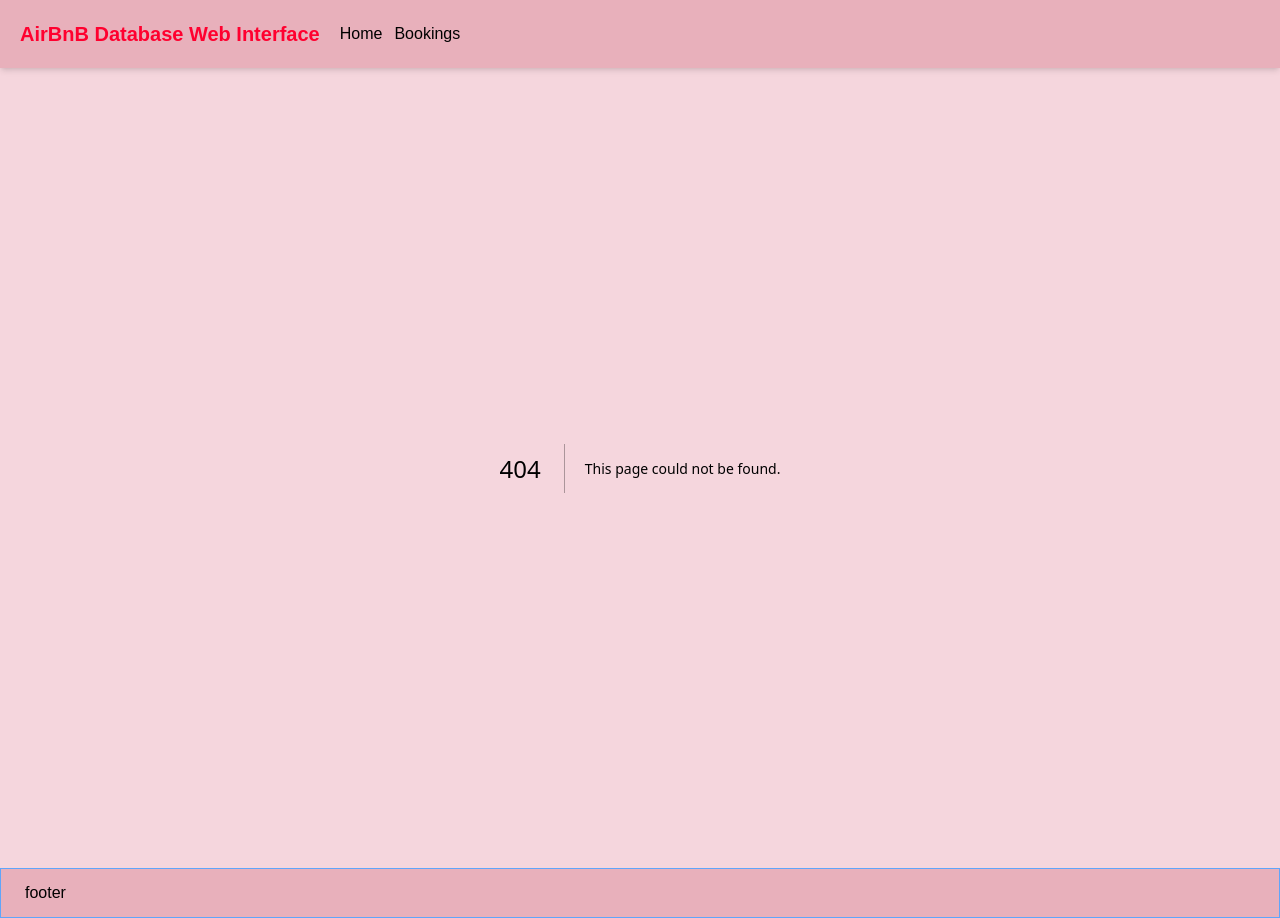
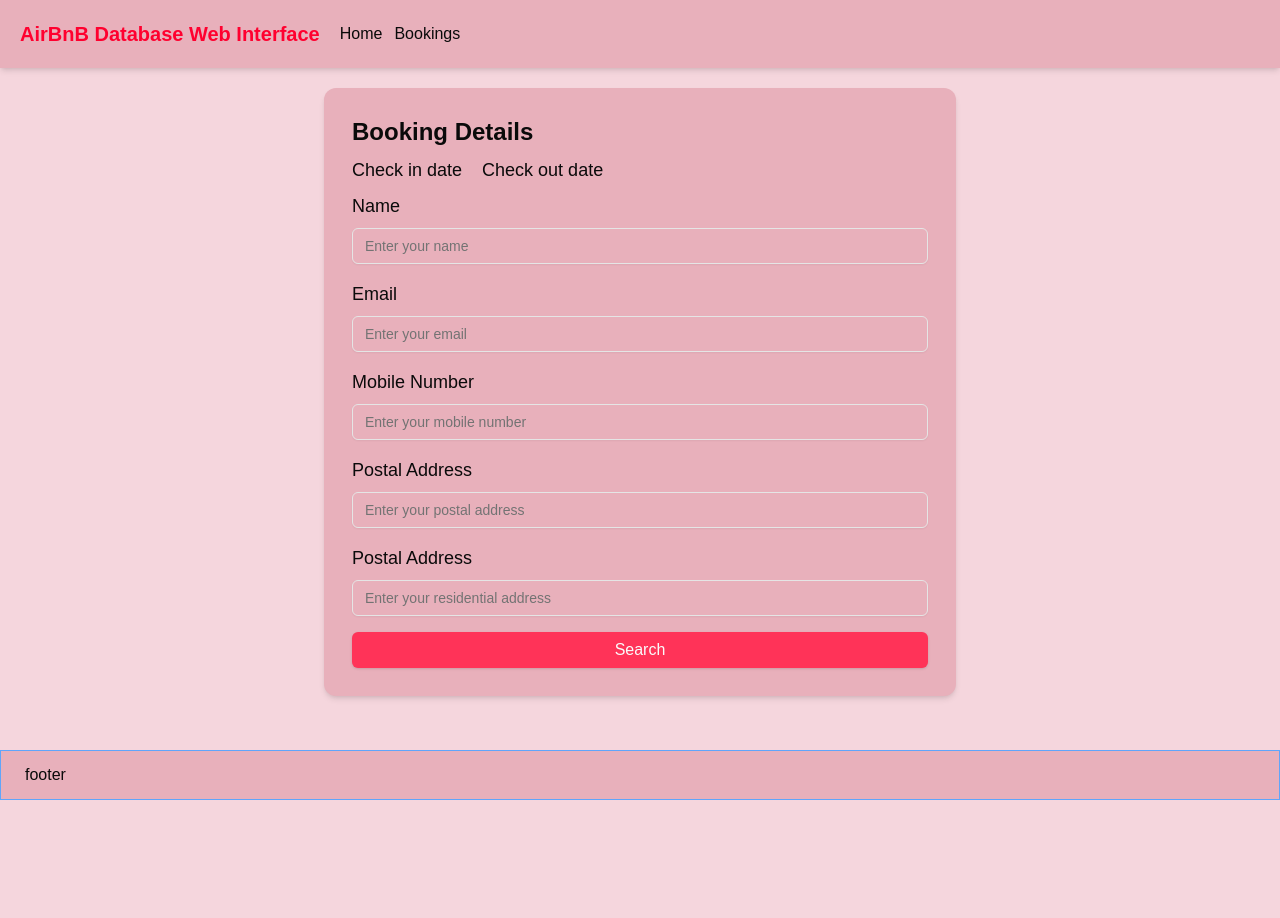
Before and after one commit to 2trill2code/db-mongodb, a Next.js app: page /bookings in a window 1280 px wide. Before the commit this address had no page. After the commit the page ends 800 px from the top, so only its background shows below. Built offline with nearby package versions, Linux system fonts and the light colour scheme.

Commit message:
setup bookings page

```diff
--- /dev/null
+++ b/src/app/bookings/page.tsx
@@ -0,0 +1,117 @@
+"use client";
+
+import { Input } from "@/components/ui/input";
+import { Button } from "@/components/ui/button";
+// import { useState } from "react";
+
+export default function Home() {
+  // const [query, setQuery] = useState({
+  //   location: "",
+  //   type: "",
+  //   bedrooms: "",
+  // });
+
+  return (
+    <main className="container flex flex-col items-center gap-7 py-5">
+      <section className="p-7 w-2/4 bg-secondary-200 rounded-xl shadow-md">
+        <h2 className="mb-2 text-2xl font-semibold">Booking Details</h2>
+        <form action="">
+          {/* fix need 50% later */}
+          <div className="flex gap-5">
+            <div>
+              <label
+                htmlFor="checkIn"
+                className="block mb-2 font-medium text-lg"
+              >
+                Check in date
+              </label>
+            </div>
+            <div>
+              <label
+                htmlFor="checkOut"
+                className="block mb-2 font-medium text-lg"
+              >
+                Check out date
+              </label>
+            </div>
+          </div>
+
+          <div>
+            <label htmlFor="name" className="block mb-2 font-medium text-lg">
+              Name
+            </label>
+            <Input
+              id="name"
+              // onChange={(e) => {
+              //   setQuery({ ...query, location: e.target.value });
+              // }}
+              className="mb-4"
+              placeholder="Enter your name"
+            />
+          </div>
+          <div>
+            <label htmlFor="email" className="block mb-2 font-medium text-lg">
+              Email
+            </label>
+            <Input
+              id="email"
+              // onChange={(e) => {
+              //   setQuery({ ...query, location: e.target.value });
+              // }}
+              className="mb-4"
+              placeholder="Enter your email"
+            />
+          </div>
+          <div>
+            <label htmlFor="mobile" className="block mb-2 font-medium text-lg">
+              Mobile Number
+            </label>
+            <Input
+              id="mobile"
+              // onChange={(e) => {
+              //   setQuery({ ...query, location: e.target.value });
+              // }}
+              className="mb-4"
+              placeholder="Enter your mobile number"
+            />
+          </div>
+          <div>
+            <label
+              htmlFor="postalAddress"
+              className="block mb-2 font-medium text-lg"
+            >
+              Postal Address
+            </label>
+            <Input
+              id="postalAddress"
+              // onChange={(e) => {
+              //   setQuery({ ...query, location: e.target.value });
+              // }}
+              className="mb-4"
+              placeholder="Enter your postal address"
+            />
+          </div>
+          <div>
+            <label
+              htmlFor="residentialAddress"
+              className="block mb-2 font-medium text-lg"
+            >
+              Postal Address
+            </label>
+            <Input
+              id="residentialAddress"
+              // onChange={(e) => {
+              //   setQuery({ ...query, location: e.target.value });
+              // }}
+              className="mb-4"
+              placeholder="Enter your residential address"
+            />
+          </div>
+          <Button className="w-full font-medium text-md bg-primary-400">
+            Search
+          </Button>
+        </form>
+      </section>
+    </main>
+  );
+}
--- a/src/components/Header.tsx
+++ b/src/components/Header.tsx
@@ -10,7 +10,7 @@ export default function Header() {
         <Link href="/" className="hover:underline">
           Home
         </Link>
-        <Link href="/stuff" className="hover:underline">
+        <Link href="/bookings" className="hover:underline">
           Bookings
         </Link>
       </div>
```
